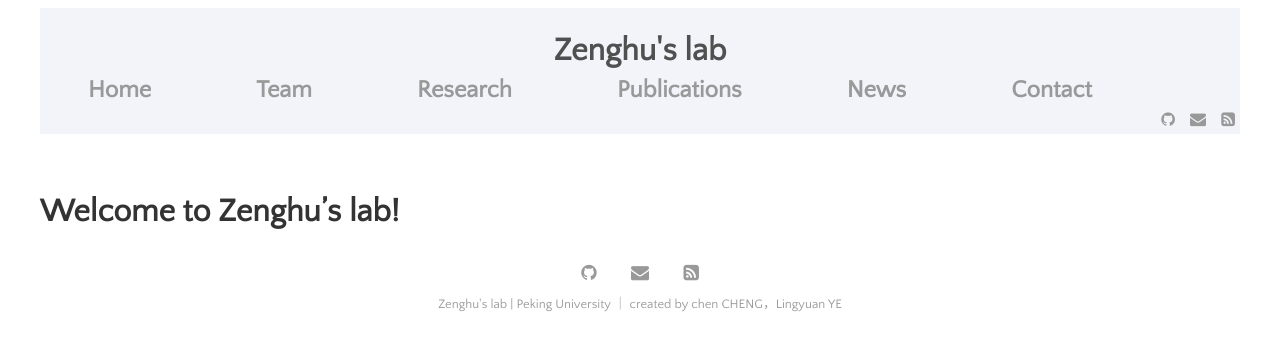
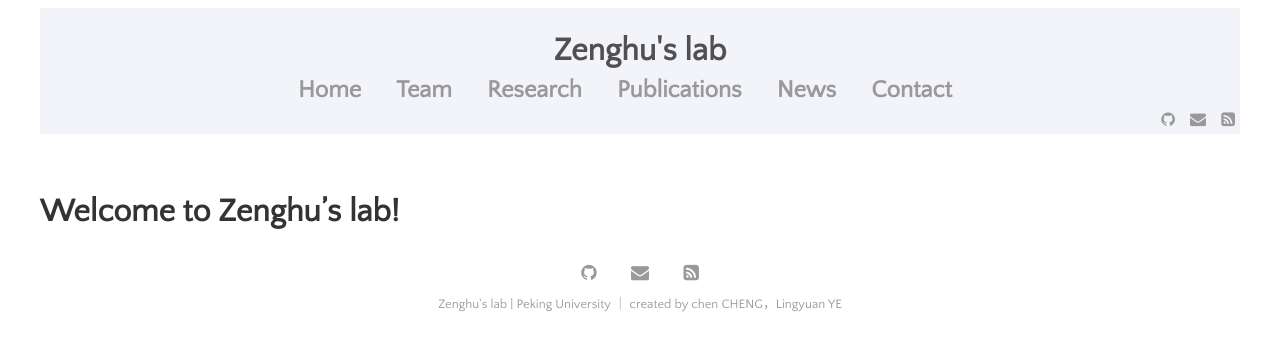
Before and after one commit to ZenghuPKU/zenghupku.github.io, a Jekyll site: the page built from menu/blog.md, in a window 1280 px wide. Shown: the top 351 px of the page. Built offline with Jekyll 4.4.1, drawn with Linux system fonts in a browser that asks for light colours.

Commit message:
Update _default.scss

```diff
--- a/_sass/_default.scss
+++ b/_sass/_default.scss
@@ -63,7 +63,7 @@
 .menu-content a {
   color: $light-gray-color;
   font-size: 1.5rem;
-  padding-right: 100px;
+  padding-right: 30px;
 }
 
 .social-icons {
```
